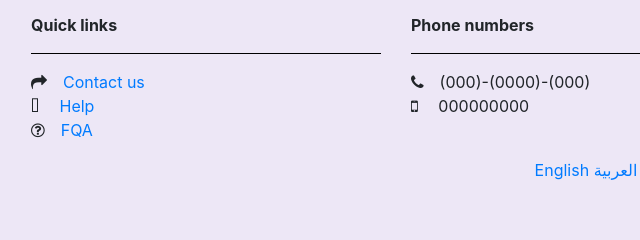
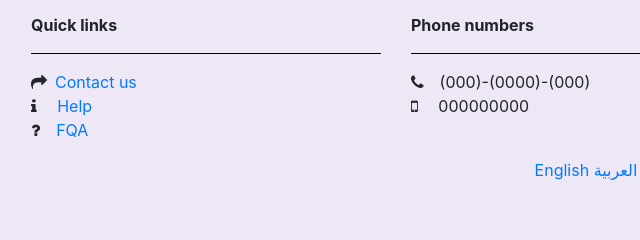
Before and after one commit to zynabsmaan/zynabsmaan.github.io, a plain HTML site: page exam1/index.html in a window 1280 px wide. Shown: the part 3684-3924 px from the top of the page, 54-694 px from the left. Drawn offline with nearby package versions, Linux system fonts and the light colour scheme; files that its build step writes are made by us from their sources.

Commit message:
modify the footer

```diff
--- a/exam1/index.html
+++ b/exam1/index.html
@@ -381,9 +381,9 @@ bbb
             <hr class="hr-black">
         </div>
         <ul>
-            <li> <i class="fa fa-mail-forward mr-3"></i><a href="#">Contact us</a></li>
-            <li><i class="fa fa-hire-a-helper mr-3"></i><a href="#"> Help</a></li>
-            <li><i class="fa fa-question-circle-o mr-3"></i><a href="#">FQA</a></li>
+            <li><i class="fa fa-mail-forward mr-2"></i><a href="#">Contact us</a></li>
+            <li><i class="fa fa-info mr-3"></i><a href="#"> Help</a></li>
+            <li><i class="fa fa-question mr-3"></i><a href="#">FQA</a></li>
         </ul>
     </div>
 
```
